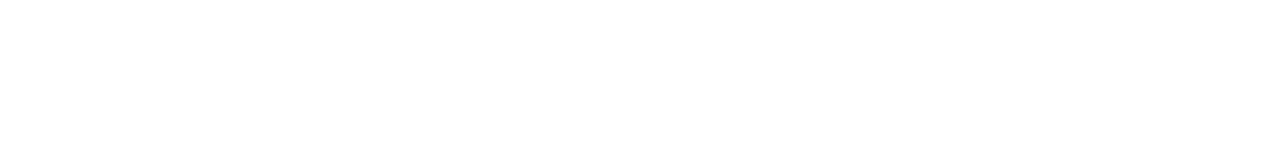
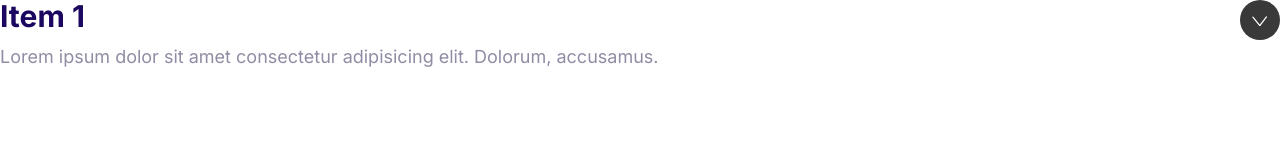
Before and after one commit to dedeep99/test, a plain HTML site: page Moshify/index.html in a window 1280 px wide. Drawn offline with Linux system fonts and the light colour scheme.

Commit message:
collapsible correction

```diff
--- a/Moshify/index.html
+++ b/Moshify/index.html
@@ -13,6 +13,17 @@
 
   </head>
   <body>
+    <div class="collapsible collapsible--expanded">
+      <header class="collapsible__header">
+        <h2 class="collapsible__heading">Item 1</h2>
+        <svg class="icon icon--white collapsible__chevron">
+          <use xlink:href="images/sprite.svg#chevron"></use>
+        </svg>
+      </header>
+      <div class="collapsible__content">
+        Lorem ipsum dolor sit amet consectetur adipisicing elit. Dolorum, accusamus.
+      </div>
+    </div>
 
     <script src="JS/main.js"></script>
   </body>
```
Also changed, not shown: Moshify/Components/collapsibles.html (+10 -7 lines).
